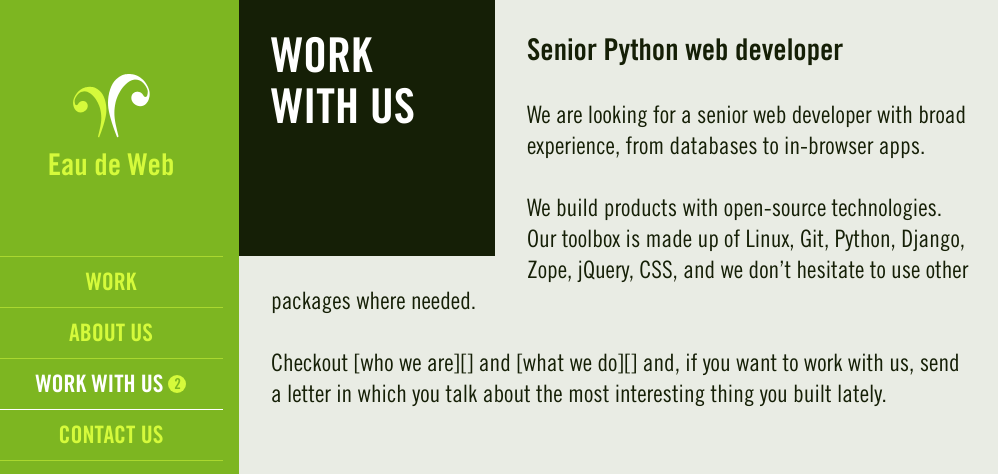
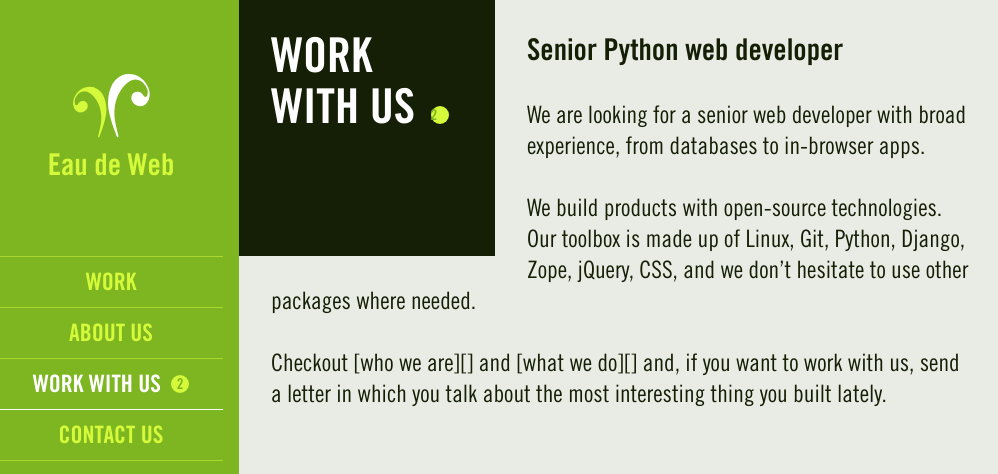
Before and after one commit to eaudeweb/eaudeweb.github.com, a Jekyll site: the page built from team/_posts/2000-01-01-senior-webdev.markdown, in a window 1280 px wide. Shown: the top 474 px of the page, without its empty margins (17-1015 px from the left). Built offline with Jekyll 4.4.1, drawn with Linux system fonts in a browser that asks for light colours; nearby versions of some CDN libraries.

Commit message:
menu notification

```diff
--- a/_layouts/base.html
+++ b/_layouts/base.html
@@ -59,7 +59,7 @@
           <li {% if current-section == section_id %}
               class="selected"{% endif %}>
             <a href="/#{{ section_id }}"
-               title="{{ section.title }}">{{ menu-label }}{% if section_id contains 'work-with-us' %}<span>2</span>{% endif %}</a></li>
+               title="{{ section.title }}">{{ menu-label }}{% if section_id contains 'work-with-us' %} <span>2</span>{% endif %}</a></li>
         {% endfor %}
 
       </ul>
--- a/_layouts/job.html
+++ b/_layouts/job.html
@@ -5,7 +5,7 @@
 
 <article class="with_padding">
 
-<h2>Work with us</h2>
+<h2>Work with us <span>2</span></h2>
 
 <h1>{{ page.title }}</h1>
 
--- a/style.css
+++ b/style.css
@@ -301,7 +301,8 @@
 					color: #fff;
 				}
 
-                header a span
+                header a span,
+                h2 span
                 {
                     background:#d5fa3b;
                     width:18px;
@@ -316,7 +317,14 @@
                     top:-3px;
                 }
 
-                    html.no-touch header a:hover span
+                h2.span
+                {
+                    background: #000;
+                    color: #fff;
+                }
+
+                    html.no-touch header a:hover span,
+                    html.no-touch header .selected a span
     				{
     					background: #fff;
     				}
```
